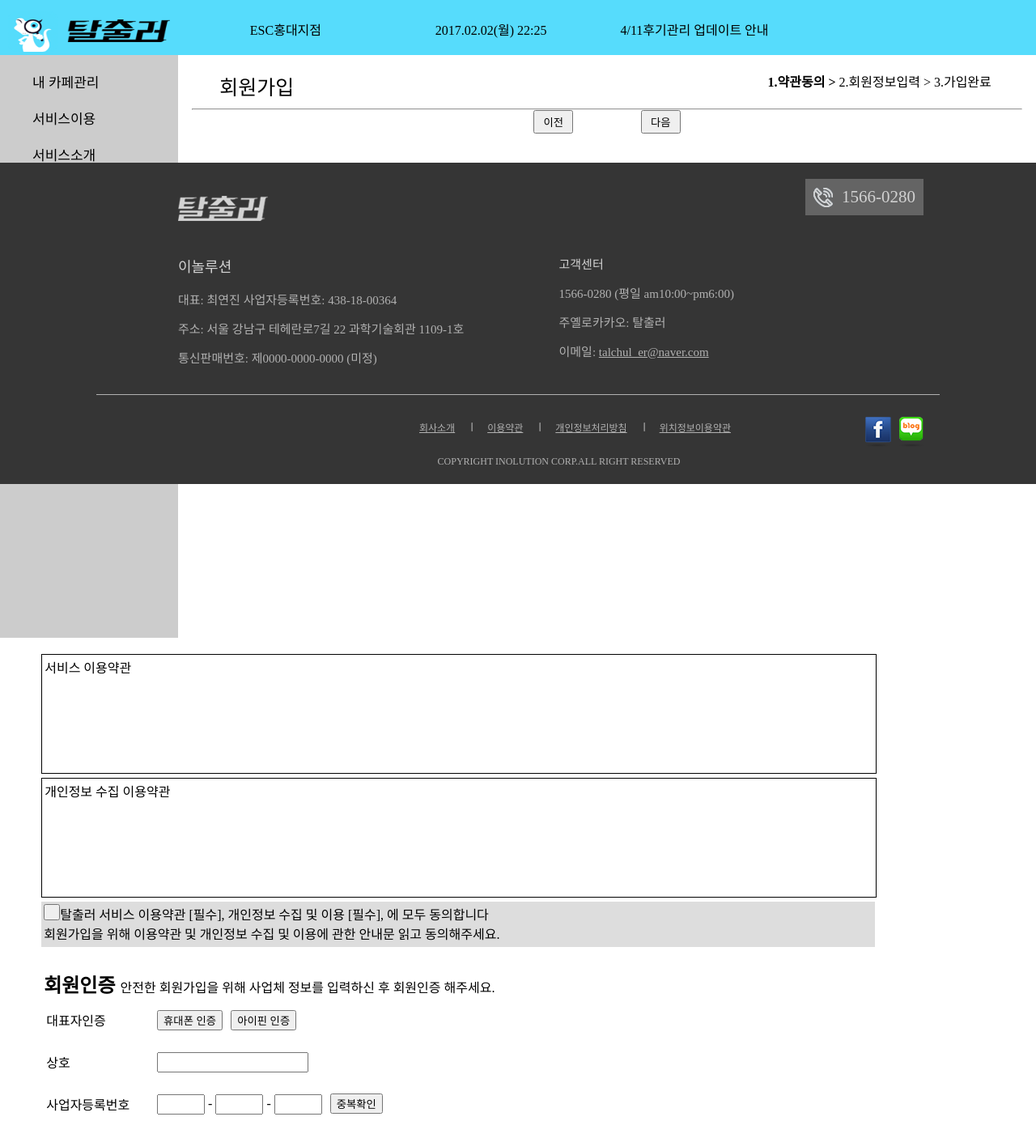
After one commit to YounghoCho/Talchuler, a PHP site: page /partner/register1.php in a window 1280 px wide. The commit adds this page. Shown: the whole page at 81% size. Run offline with PHP 8.4, Linux system fonts and the light colour scheme.

Commit message:
JYH 04-03

```diff
--- a/WEB/partner/HeadTab_Module.php
+++ b/WEB/partner/HeadTab_Module.php
@@ -1,16 +1,23 @@
 <html>
 <script src="http://code.jquery.com/jquery-latest.min.js"></script>
-
+<script>
+    $(document).ready(function(){
+        $(".tbmenu>li").click(function(){
+			$(this).next("ul").toggleClass("hide");
+		});
+    });
+</script>
 <style>
 body{
-	margin:0;
-	padding:0;
+	margin:0px;
+	padding:0px;
 }
 .Main{
 	width:100%;
-	height:740px;
+	height:90%;
 }
 #Head{
+	top:1%;
 	width:100%;
 	height:68px;
 	background-color: #56dcfc
@@ -37,7 +44,7 @@
 #Tab{
 	float:left;
 	width:220px;
-	height:740px;
+	height:90%;
 	background-color:#cccccc;
 }
 #Tab .tbmenu > li{
--- /dev/null
+++ b/WEB/partner/register1.php
@@ -0,0 +1,69 @@
+<?
+include('./HeadTab_Module.php');
+?>
+
+<style>
+.Head_left{float:left;margin-left:4%;margin-bottom:10px;margin-top:20px;font-size:25px;}
+.Head_right{float:right;margin-right:4%;margin-bottom:10px;margin-top:20px;}
+.Head_right_inner{float:left;}
+.btn_bottom{padding:3px;padding-left:10px;padding-right:10px;margin-left:40px;margin-right:40px;}
+hr{width:80%;margin-bottom:0px;}
+input{padding:3px;}
+
+.policy{float:left;display:block;width:80%;height:140px;margin-left:4%;margin-bottom:5px;padding:3px;border:1px solid;}
+.agree{float:left;display:block;width:80%;height:50px;margin-left:4%;margin-bottom:5px;background-color:#ddd;padding:3px;}
+.certify{float:left;display:block;width:80%;height:200px;margin-left:4%;margin-bottom:5px;margin-top:20px;padding:3px;}
+table {width:50%;}
+table td{height:50px;}
+</style>
+
+<!--여기서부터 메인페이지를 자유롭게 작성하면 됩니다.-->
+	<div>
+		<div class="Head_left">회원가입</div>
+		<div class="Head_right">
+			<div class="Head_right_inner"><b>1.약관동의 >&nbsp;</b></div>
+			<div class="Head_right_inner">2.회원정보입력 >&nbsp;</div>
+			<div class="Head_right_inner">3.가입완료&nbsp;</div>
+		</div>
+		<br>
+		<hr>
+
+		<div class="policy" style="margin-top:20px;">서비스 이용약관</div>
+		<div class="policy">개인정보 수집 이용약관</div>
+		<div class="agree">
+			<button style="width:20px;height:20px;float:left"></button>
+			탈출러 서비스 이용약관 [필수], 개인정보 수집 및 이용 [필수], 에 모두 동의합니다<br>
+			회원가입을 위해 이용약관 및 개인정보 수집 및 이용에 관한 안내문 읽고 동의해주세요.
+		</div>
+		<div class="certify">
+			<font size="5pt"><b>회원인증</b>&nbsp;</font>안전한 회원가입을 위해 사업체 정보를 입력하신 후 회원인증 해주세요.<br>
+			<table>
+				<tr>
+					<td style="width:20%">대표자인증</td>
+					<td style="width:55%"><button>휴대폰 인증</button><button style="margin-left:10px;">아이핀 인증</button></td>
+				</tr>
+				<tr>
+					<td style="width:20%">상호</td>
+					<td style="width:55%"><input type="text" /></td>
+				</tr>
+				<tr>
+					<td style="width:20%">사업자등록번호</td>
+					<td style="width:55%"><input type="text" size="4"/>&nbsp;-&nbsp;<input type="text" size="4"/>&nbsp;-&nbsp;<input type="text" size="4"/><button style="margin-left:10px;">중복확인</button></td>
+				</tr>
+			</table>
+		</div>
+		<center><button class="btn_bottom" onclick="location.href=''">이전</button>
+		<button class="btn_bottom" onclick="location.href='./register2.php'">다음</button></center>
+		<br><br>
+	</div>
+<!--여기까지만 수정하시면 됩니다. 바깥은 건들지 말아주세요-->
+</div>
+<?
+include('./Footer_Module.php');
+?>
+
+<!--
+		<div class="certify">
+
+		</div>
+-->
```
Also changed, not shown: WEB/partner/index.php (+10 -10 lines), WEB/partner/register2.php (+21 -51 lines).
